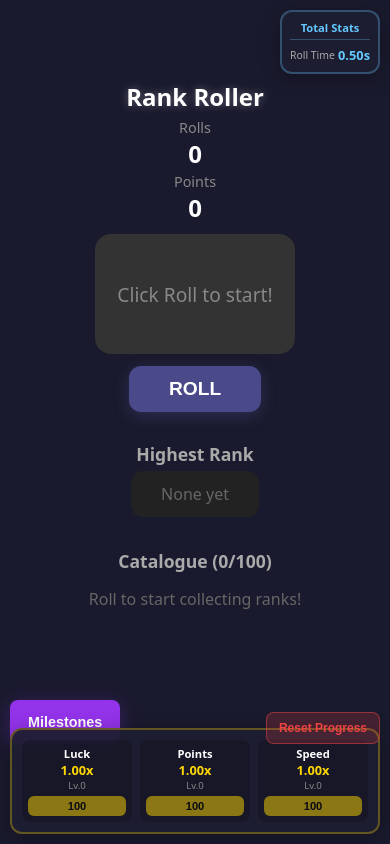
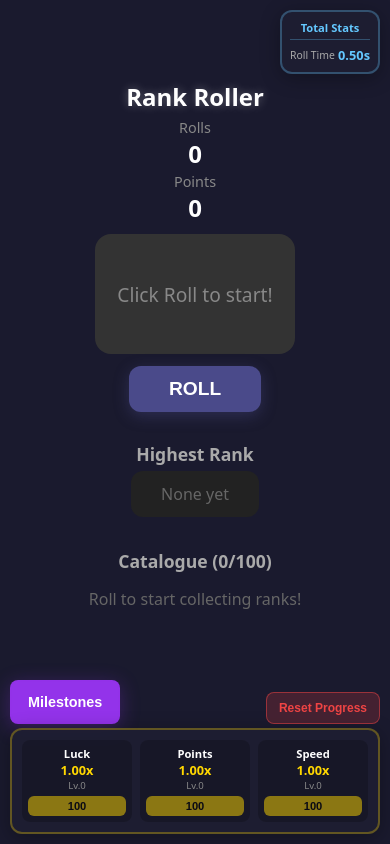
Before and after one commit to qeadw/rank-roller, a Next.js app: page / in a window 390 px wide. Built offline with nearby package versions, Linux system fonts and the light colour scheme.

Commit message:
Raise mobile panels higher to fix remaining overlap
Co-Authored-By: Claude Opus 4.5 <noreply@anthropic.com>

```diff
--- a/app/globals.css
+++ b/app/globals.css
@@ -8,7 +8,7 @@
   .milestones-panel {
     position: fixed !important;
     top: auto !important;
-    bottom: 100px !important;
+    bottom: 120px !important;
     left: 10px !important;
     right: auto !important;
   }
@@ -81,7 +81,7 @@
   }
 
   .reset-panel {
-    bottom: 100px !important;
+    bottom: 120px !important;
     right: 10px !important;
     left: auto !important;
   }
```
